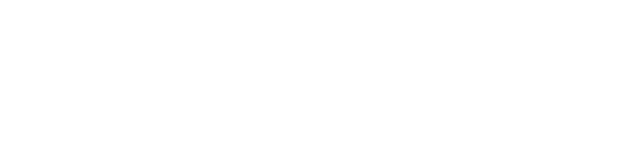
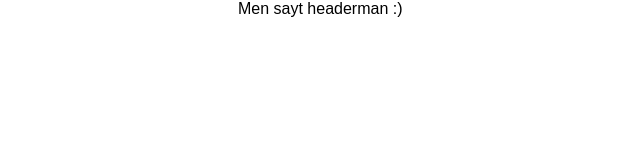
Before and after one commit to Muhammadjewel/tipa-yengi-project, a plain HTML site: page index.html in a window 1280 px wide. Shown: the whole page, without its empty margins (2-642 px from the left). Drawn offline with Linux system fonts and the light colour scheme.

Commit message:
Add site-header

```diff
--- a/index.html
+++ b/index.html
@@ -11,6 +11,14 @@
 <body>
 
 
+  <!-- SITE-HEADER -->
+  <header class="site-header">
+    <div class="container">
+      Men sayt headerman :)
+    </div>
+  </header>
+
+
   <script src="js/main.js"></script>
 </body>
 </html>
```
